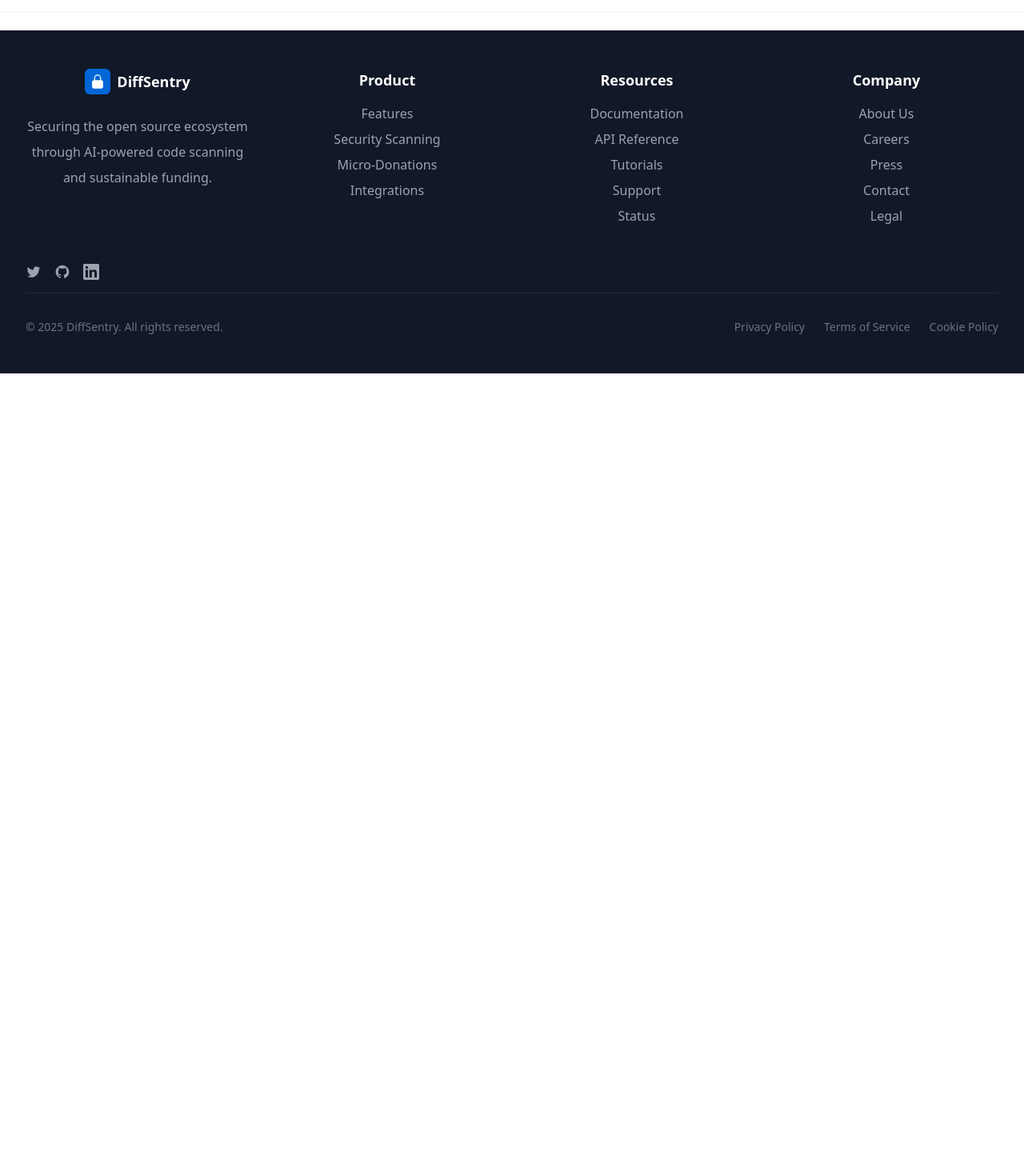
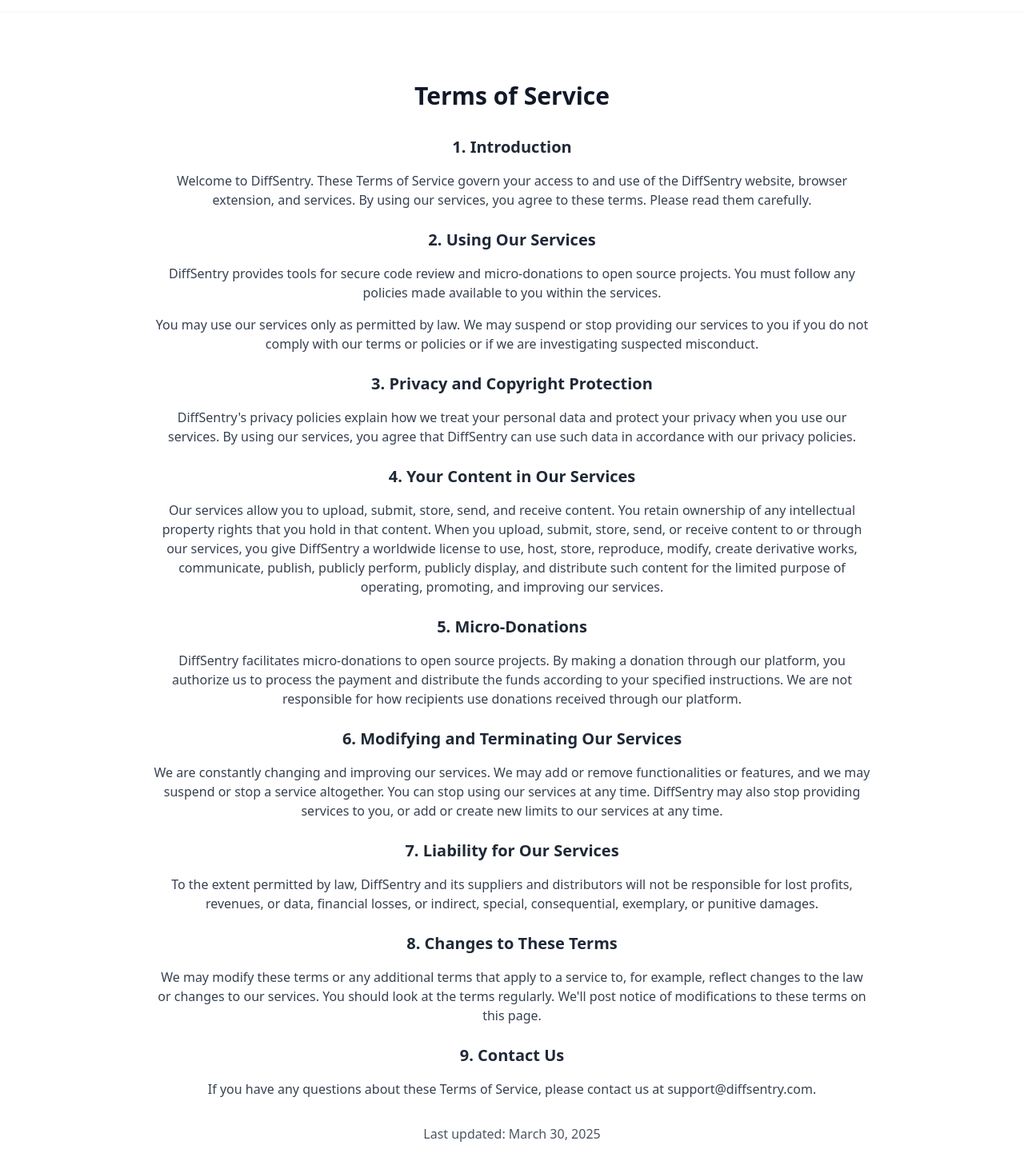
Before and after one commit to asatpathy314/diff-sentry, a React (Vite) app in the folder DiffSentry/: page /terms in a window 1280 px wide. Shown: the part 58-1510 px from the top of the page at 80% size. Before the commit the page ends 800 px from the top, so only its background shows below. Built offline with nearby package versions, Linux system fonts and the light colour scheme.

Commit message:
Added terms of service

```diff
--- a/DiffSentry/src/App.jsx
+++ b/DiffSentry/src/App.jsx
@@ -6,6 +6,7 @@
 import Donations from './components/Donations';
 import Documentation from './components/Documentation';
 import AboutUs from './components/AboutUs';
+import TermsOfService from './components/TermsOfService';
 import Footer from './components/Footer';
 import './App.css';
 
@@ -26,6 +27,7 @@
             } />
             <Route path="/documentation" element={<Documentation />} />
             <Route path="/aboutus" element={<AboutUs />} />
+            <Route path="/terms" element={<TermsOfService />} />
           </Routes>
         </div>
         <Footer />
--- /dev/null
+++ b/DiffSentry/src/components/TermsOfService.jsx
@@ -0,0 +1,91 @@
+import { motion as Motion } from 'framer-motion';
+
+const TermsOfService = () => {
+  return (
+    <div className="bg-white py-16">
+      <div className="container-custom">
+        <Motion.div
+          initial={{ opacity: 0, y: 20 }}
+          animate={{ opacity: 1, y: 0 }}
+          transition={{ duration: 0.5 }}
+          className="max-w-4xl mx-auto"
+        >
+          <h1 className="text-3xl font-bold mb-8 text-gray-900">Terms of Service</h1>
+
+          <div className="prose prose-lg max-w-none">
+            <h2 className="text-xl font-semibold mb-4 text-gray-800">1. Introduction</h2>
+            <p className="mb-6 text-gray-700">
+              Welcome to DiffSentry. These Terms of Service govern your access to and use of the DiffSentry website,
+              browser extension, and services. By using our services, you agree to these terms. Please read them carefully.
+            </p>
+
+            <h2 className="text-xl font-semibold mb-4 text-gray-800">2. Using Our Services</h2>
+            <p className="mb-4 text-gray-700">
+              DiffSentry provides tools for secure code review and micro-donations to open source projects.
+              You must follow any policies made available to you within the services.
+            </p>
+            <p className="mb-6 text-gray-700">
+              You may use our services only as permitted by law. We may suspend or stop providing our services to you
+              if you do not comply with our terms or policies or if we are investigating suspected misconduct.
+            </p>
+
+            <h2 className="text-xl font-semibold mb-4 text-gray-800">3. Privacy and Copyright Protection</h2>
+            <p className="mb-6 text-gray-700">
+              DiffSentry's privacy policies explain how we treat your personal data and protect your privacy when
+              you use our services. By using our services, you agree that DiffSentry can use such data in accordance
+              with our privacy policies.
+            </p>
+
+            <h2 className="text-xl font-semibold mb-4 text-gray-800">4. Your Content in Our Services</h2>
+            <p className="mb-6 text-gray-700">
+              Our services allow you to upload, submit, store, send, and receive content. You retain ownership of any
+              intellectual property rights that you hold in that content. When you upload, submit, store, send, or receive
+              content to or through our services, you give DiffSentry a worldwide license to use, host, store, reproduce,
+              modify, create derivative works, communicate, publish, publicly perform, publicly display, and distribute such
+              content for the limited purpose of operating, promoting, and improving our services.
+            </p>
+
+            <h2 className="text-xl font-semibold mb-4 text-gray-800">5. Micro-Donations</h2>
+            <p className="mb-6 text-gray-700">
+              DiffSentry facilitates micro-donations to open source projects. By making a donation through our platform,
+              you authorize us to process the payment and distribute the funds according to your specified instructions.
+              We are not responsible for how recipients use donations received through our platform.
+            </p>
+
+            <h2 className="text-xl font-semibold mb-4 text-gray-800">6. Modifying and Terminating Our Services</h2>
+            <p className="mb-6 text-gray-700">
+              We are constantly changing and improving our services. We may add or remove functionalities or features,
+              and we may suspend or stop a service altogether. You can stop using our services at any time. DiffSentry
+              may also stop providing services to you, or add or create new limits to our services at any time.
+            </p>
+
+            <h2 className="text-xl font-semibold mb-4 text-gray-800">7. Liability for Our Services</h2>
+            <p className="mb-6 text-gray-700">
+              To the extent permitted by law, DiffSentry and its suppliers and distributors will not be responsible for
+              lost profits, revenues, or data, financial losses, or indirect, special, consequential, exemplary, or
+              punitive damages.
+            </p>
+
+            <h2 className="text-xl font-semibold mb-4 text-gray-800">8. Changes to These Terms</h2>
+            <p className="mb-6 text-gray-700">
+              We may modify these terms or any additional terms that apply to a service to, for example, reflect changes
+              to the law or changes to our services. You should look at the terms regularly. We'll post notice of
+              modifications to these terms on this page.
+            </p>
+
+            <h2 className="text-xl font-semibold mb-4 text-gray-800">9. Contact Us</h2>
+            <p className="mb-6 text-gray-700">
+              If you have any questions about these Terms of Service, please contact us at support@diffsentry.com.
+            </p>
+
+            <p className="text-gray-600 mt-8">
+              Last updated: {new Date().toLocaleDateString('en-US', { year: 'numeric', month: 'long', day: 'numeric' })}
+            </p>
+          </div>
+        </Motion.div>
+      </div>
+    </div>
+  );
+};
+
+export default TermsOfService;
```
